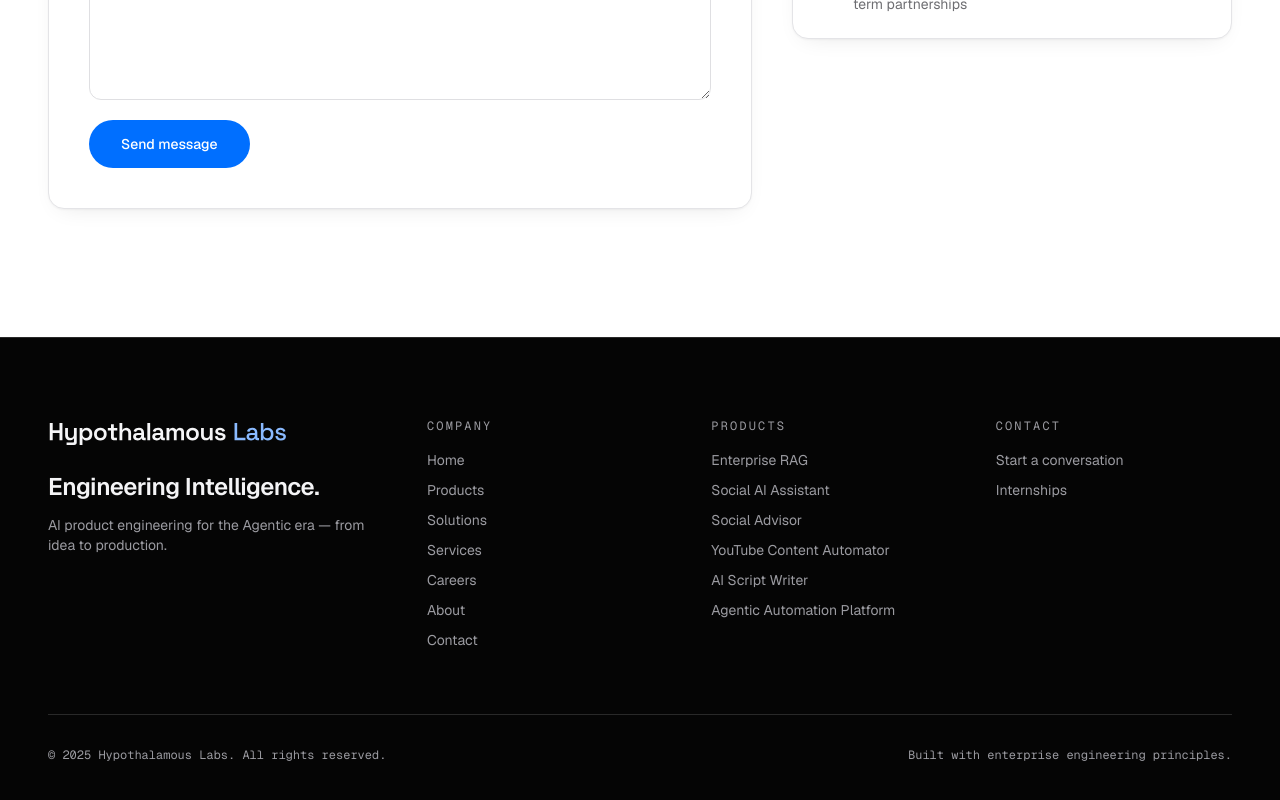
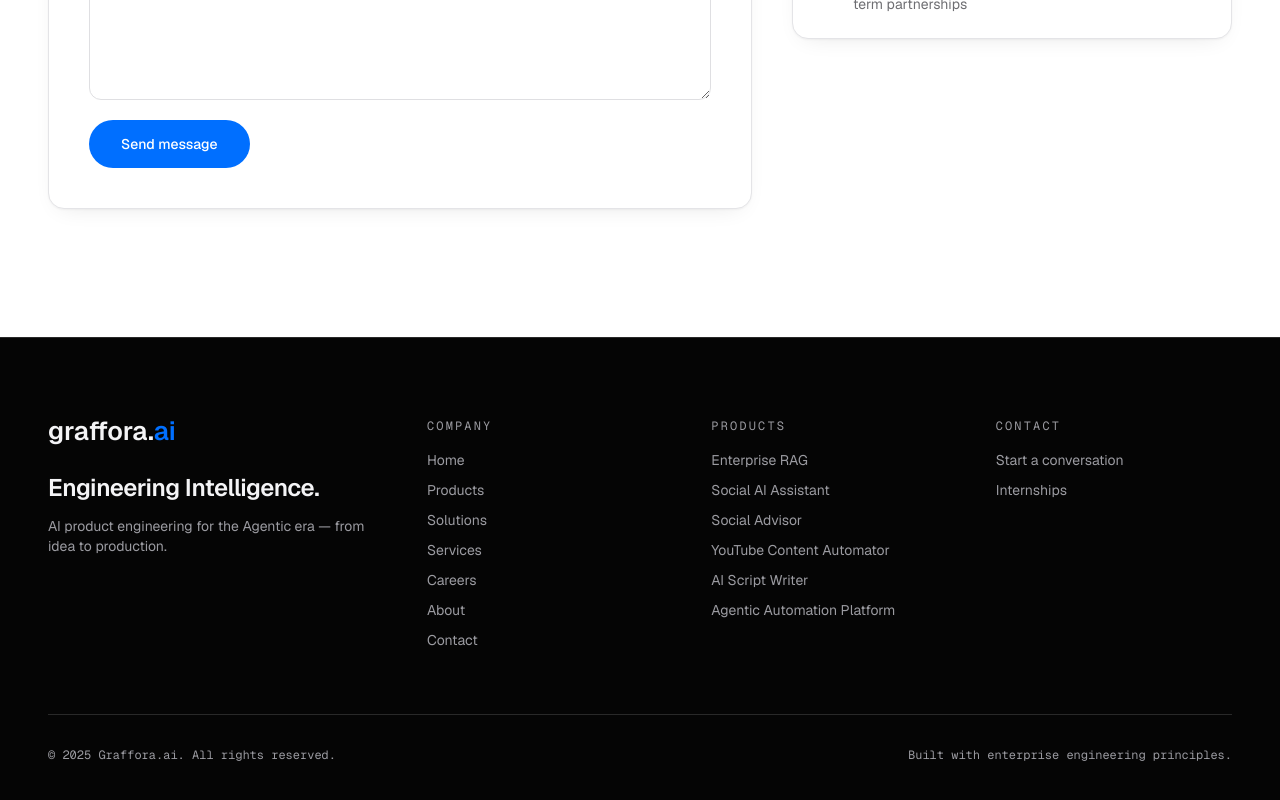
Before and after one commit to vaibhavpoojary/codegraff.github.io, a React (Vite) app: page /contact in a window 1280 px wide. Shown: the part 1044-1844 px from the top of the page. Built offline with nearby package versions, Linux system fonts and the light colour scheme.

Commit message:
Changes
Co-authored-by: vaibhavpoojary <41988423+vaibhavpoojary@users.noreply.github.com>

```diff
--- a/index.html
+++ b/index.html
@@ -3,20 +3,19 @@
   <head>
     <meta charset="UTF-8" />
     <meta name="viewport" content="width=device-width, initial-scale=1.0" />
-    <link rel="icon" href="/favicon.svg" type="image/svg+xml" />
-    <title>Hypothalamous Labs | AI Product Engineering & Agentic AI Solutions</title>
-    <meta name="description" content="Hypothalamous Labs builds enterprise AI products, Agentic AI systems, RAG platforms, LLM applications, intelligent automation and modern software." />
-    <meta name="author" content="Hypothalamous Labs" />
+    <title>Graffora.ai | AI Product Engineering & Agentic AI Solutions</title>
+    <meta name="description" content="Graffora.ai builds enterprise AI products, Agentic AI systems, RAG platforms, LLM applications, intelligent automation and modern software." />
+    <meta name="author" content="Graffora.ai" />
     <link rel="preconnect" href="https://fonts.googleapis.com">
     <link rel="preconnect" href="https://fonts.gstatic.com" crossorigin>
     <link href="https://fonts.googleapis.com/css2?family=Geist:wght@300;400;500;600;700&family=Geist+Mono:wght@400;500&display=swap" rel="stylesheet">
-    <meta property="og:title" content="Hypothalamous Labs | AI Product Engineering & Agentic AI Solutions" />
-    <meta property="og:description" content="Hypothalamous Labs builds enterprise AI products, Agentic AI systems, RAG platforms, LLM applications, intelligent automation and modern software." />
+    <meta property="og:title" content="Graffora.ai | AI Product Engineering & Agentic AI Solutions" />
+    <meta property="og:description" content="Graffora.ai builds enterprise AI products, Agentic AI systems, RAG platforms, LLM applications, intelligent automation and modern software." />
     <meta property="og:type" content="website" />
     <meta property="og:site_name" content="Hypothalamous Labs" />
     <meta name="twitter:card" content="summary_large_image" />
-    <meta name="twitter:title" content="Hypothalamous Labs | AI Product Engineering & Agentic AI Solutions" />
-    <meta name="twitter:description" content="Hypothalamous Labs builds enterprise AI products, Agentic AI systems, RAG platforms, LLM applications, intelligent automation and modern software." />
+    <meta name="twitter:title" content="Graffora.ai | AI Product Engineering & Agentic AI Solutions" />
+    <meta name="twitter:description" content="Graffora.ai builds enterprise AI products, Agentic AI systems, RAG platforms, LLM applications, intelligent automation and modern software." />
   </head>
   <body>
     <div id="root"></div>
--- a/src/components/Footer.tsx
+++ b/src/components/Footer.tsx
@@ -29,7 +29,7 @@ const Footer = () => (
         </div>
       </div>
       <div className="mt-16 pt-8 border-t border-ink-border flex flex-col md:flex-row justify-between gap-4 text-xs text-ink-muted font-mono">
-        <p>© {new Date().getFullYear()} Hypothalamous Labs. All rights reserved.</p>
+        <p>© {new Date().getFullYear()} Graffora.ai. All rights reserved.</p>
         <p>Built with enterprise engineering principles.</p>
       </div>
     </div>
--- a/src/components/Logo.tsx
+++ b/src/components/Logo.tsx
@@ -1,13 +1,13 @@
 import { cn } from "@/lib/utils";
 
 const Logo = ({ light = false, className }: { light?: boolean; className?: string }) => (
-  <img
-    src={`/brand/hypothalamous-labs${light ? "-light" : ""}.svg`}
-    alt="Hypothalamous Labs"
-    width={313}
-    height={38}
-    className={cn("block h-auto w-[212px] max-w-full shrink-0 sm:w-[240px]", className)}
-  />
+  <span
+    aria-label="Graffora.ai"
+    className={cn("inline-flex items-center whitespace-nowrap font-sans text-[26px] font-semibold leading-none", className)}
+  >
+    <span className={light ? "text-ink-foreground" : "text-foreground"}>graffora.</span>
+    <span className="text-primary">ai</span>
+  </span>
 );
 
 export default Logo;
--- a/src/components/Navigation.tsx
+++ b/src/components/Navigation.tsx
@@ -31,7 +31,7 @@ const Navigation = () => {
     <header className={cn("fixed top-0 inset-x-0 z-50 transition-all duration-500",
       open ? "bg-background border-b border-border shadow-card max-h-[100dvh] overflow-y-auto" : scrolled ? "bg-background/75 backdrop-blur-xl border-b border-border/70 shadow-card" : "bg-background/90 backdrop-blur-md border-b border-border/40")}>
       <div className="container-x flex items-center justify-between h-16">
-        <Link to="/" aria-label="Hypothalamous Labs home"><Logo /></Link>
+        <Link to="/" aria-label="Graffora.ai home"><Logo className="translate-y-1" /></Link>
         <nav className="hidden lg:flex items-center gap-1">
           {navItems.map(i => (
             <NavLink key={i.path} to={i.path} end className={({ isActive }) => cn("px-2.5 py-2 text-sm rounded-full transition-colors", isActive ? "text-foreground font-medium" : "text-muted-foreground hover:text-foreground")}>
```
